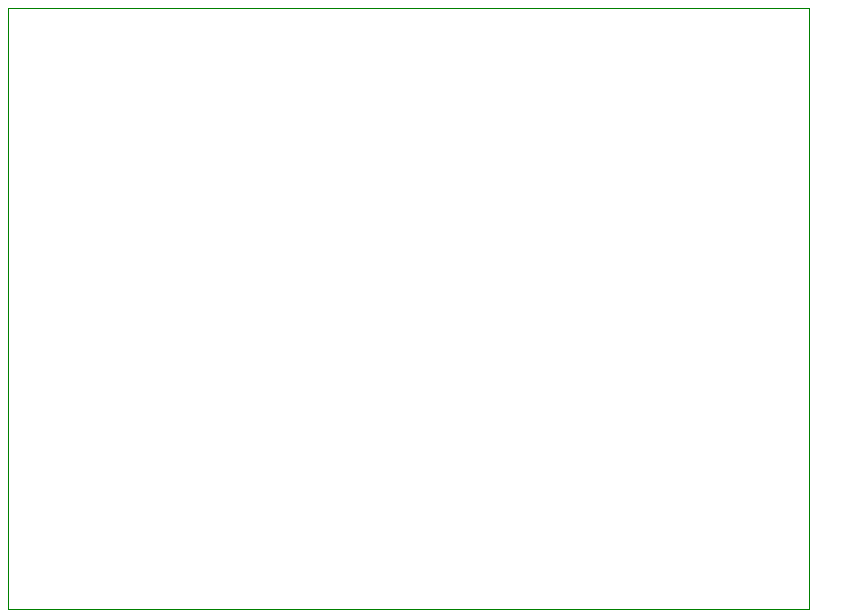
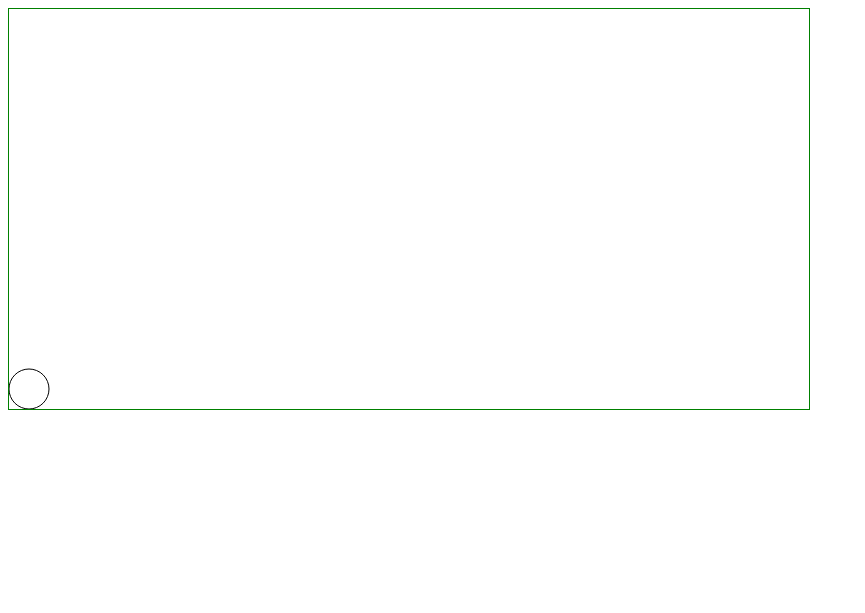
Before and after one commit to mojevo3d/canvasgame, a plain HTML site: page index.html in a window 1280 px wide. Shown: the whole page, without its empty margins (0-865 px from the left). Drawn offline with Linux system fonts and the light colour scheme.

Commit message:
init user class, add gitignore...

```diff
--- /dev/null
+++ b/assets/js/classes/Game.js
@@ -0,0 +1,30 @@
+class Game {
+  constructor (params = {}) {
+    this.board = params.canvasId ? document.getElementById(params.canvasId) : document.getElementById('canvas')
+    this.context = params.context || '2d'
+    this.ctx = this.getContext()
+    this.init()
+  }
+
+  init () {
+    this.setWidth()
+  }
+
+  setWidth (width = 800, height = 400) {
+    this.board.width = width
+    this.board.height = height
+  }
+
+  getContext (context = this.context) {
+    return this.board.getContext(context)
+  }
+
+  draw (obj) {
+    obj.draw(this.ctx)
+  }
+
+  setStartPosition(obj){
+    obj.pos.x = 0 + obj.width
+    obj.pos.y = this.board.height - obj.height
+  }
+}
--- /dev/null
+++ b/assets/js/classes/User.js
@@ -0,0 +1,15 @@
+class User{
+  constructor (params = {}) {
+    this.width = params.width || 20
+    this.height = this.width // ball
+    this.pos = params.pos || {x: 20, y: 240}
+    this.radius = 20
+  }
+
+  draw (ctx) {
+    ctx.strokeStyle = '#000'
+    ctx.beginPath()
+    ctx.arc(this.pos.x, this.pos.y, this.width, 0, 2 * Math.PI)
+    ctx.stroke()
+  }
+}
--- a/assets/js/main.js
+++ b/assets/js/main.js
@@ -1 +1,9 @@
-let newBoard = new Board()
+// init board
+const game = new Game()
+
+// init user
+const user = new User()
+
+
+game.setStartPosition(user)
+game.draw(user)
--- a/classes/Board.js
+++ /dev/null
@@ -1,22 +0,0 @@
-class Board {
-  constructor (params = {}) {
-    this.canvas = params.canvasId ? document.getElementById(params.canvasId) : document.getElementById('canvas')
-    this.context = params.context || '2d'
-    this.ctx = this.getContext()
-    this.init()
-  }
-
-  init () {
-    console.log('init board')
-    this.setWidth()
-  }
-
-  setWidth (width = 800, height = 600) {
-    this.canvas.width = width
-    this.canvas.height = height
-  }
-
-  getContext (context = this.context) {
-    return this.canvas.getContext(context)
-  }
-}
--- a/index.html
+++ b/index.html
@@ -8,7 +8,9 @@
 <body>
 <canvas id="canvas"></canvas>
 
-<script type="text/javascript" src="classes/Board.js"></script>
+<script type="text/javascript" src="assets/js/classes/Game.js"></script>
+<script type="text/javascript" src="assets/js/classes/User.js"></script>
+
 <script type="text/javascript" src="assets/js/main.js"></script>
 </body>
 </html>
```
Also changed, not shown: 1 other file.
